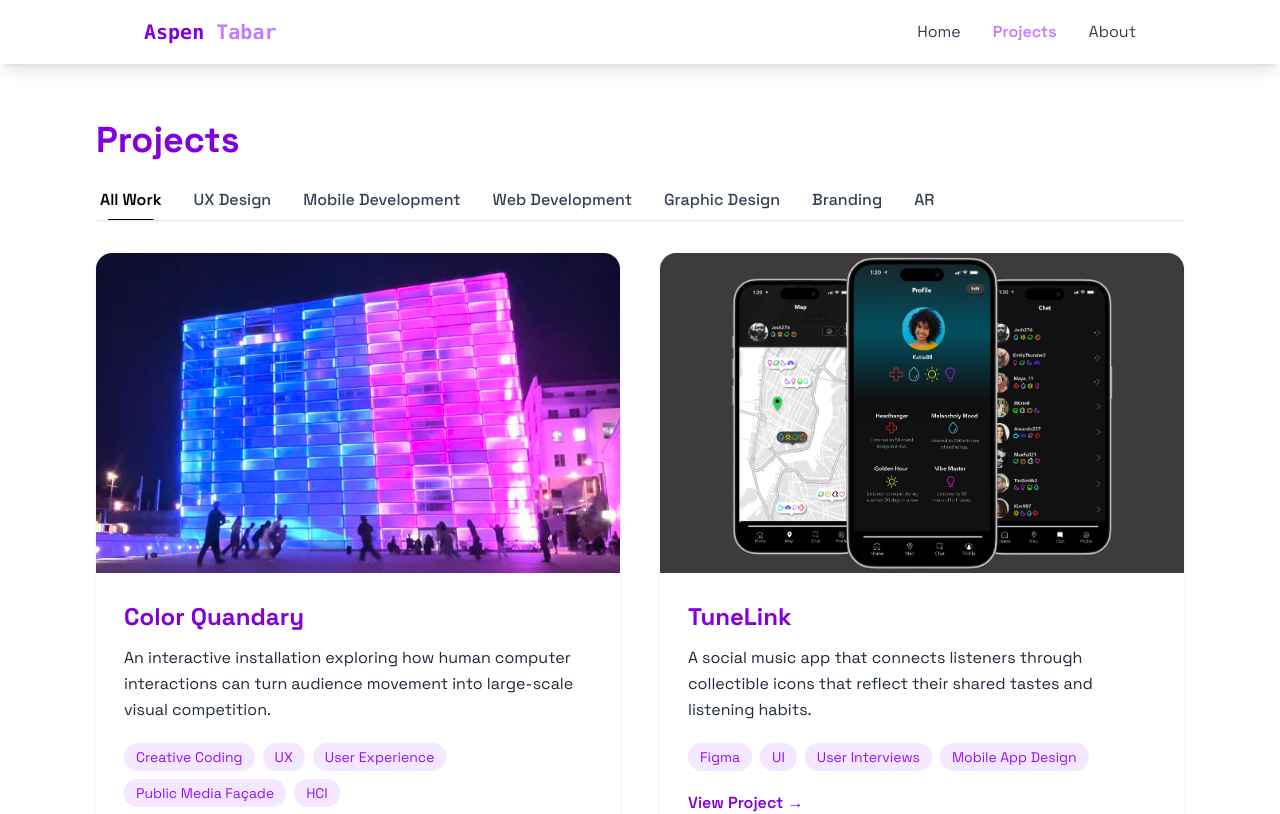
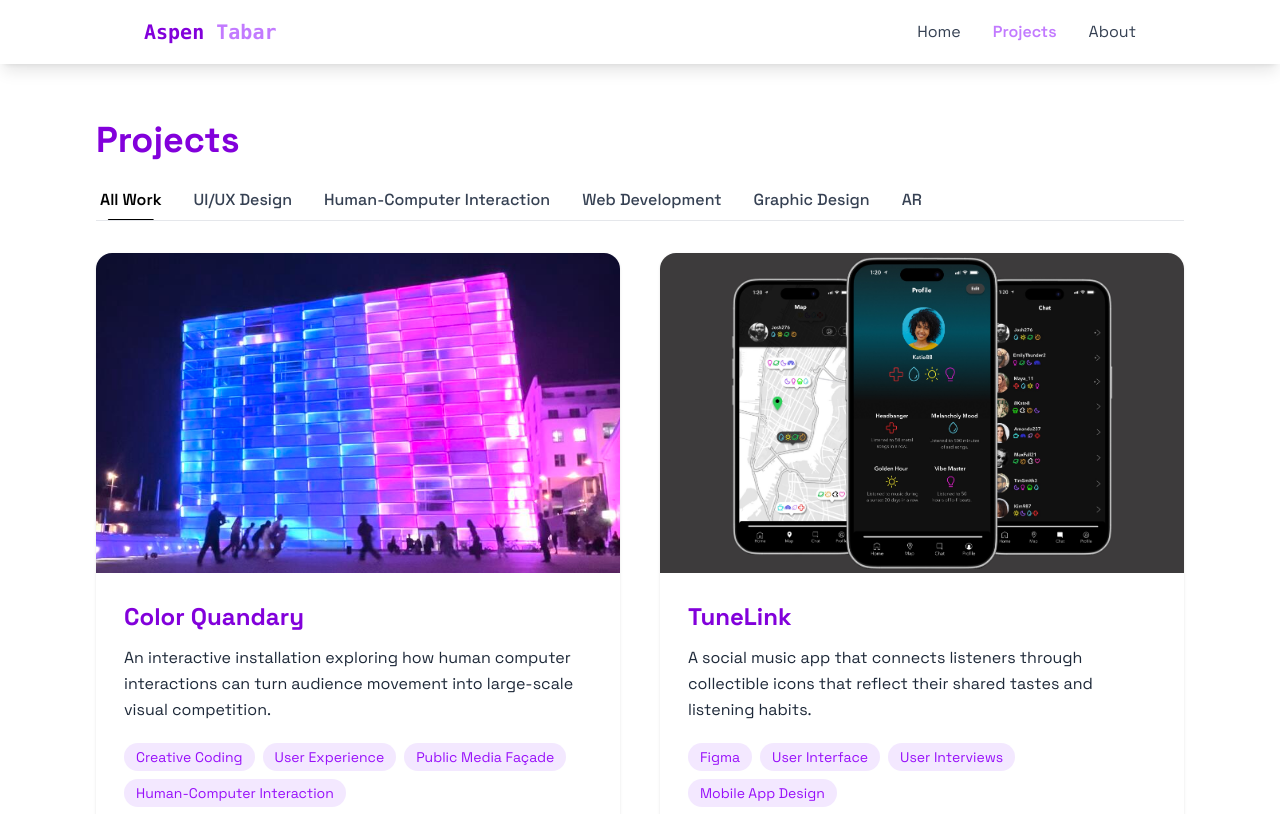
Before and after one commit to aspentabar/personalPortfolio, a React (Vite) app: page /projects in a window 1280 px wide. Shown: the top 814 px of the page. Built offline with nearby package versions, Linux system fonts and the light colour scheme.

Commit message:
labels on projects fix

```diff
--- a/src/pages/Projects.jsx
+++ b/src/pages/Projects.jsx
@@ -12,11 +12,10 @@ import PortfolioImg from "../assets/webcover.jpeg";
 // Project categories
 const categories = [
   { label: "All Work", value: "all" },
-  { label: "UX Design", value: "ux" },
-  { label: "Mobile Development", value: "mobile" },
+  { label: "UI/UX Design", value: "ux" },
+  { label: "Human-Computer Interaction", value: "HCI" },
   { label: "Web Development", value: "web" },
   { label: "Graphic Design", value: "graphic" },
-  { label: "Branding", value: "branding" },
   { label: "AR", value: "ar" },
 ];
 
@@ -28,9 +27,9 @@ const featuredProjects = [
     image: ArsImg,
     description:
       "An interactive installation exploring how human computer interactions can turn audience movement into large-scale visual competition.",
-    tech: ["Creative Coding", "UX", "User Experience", "Public Media Façade", "HCI"],
+    tech: ["Creative Coding", "User Experience", "Public Media Façade", "Human-Computer Interaction"],
     url: "/projects/ColorQuandary",
-    categories: ["ux", "cloud", "all"],
+    categories: ["HCI", "all"],
   },
   {
     id: "TuneLink",
@@ -38,9 +37,9 @@ const featuredProjects = [
     image: TuneinkImg,
     description:
       "A social music app that connects listeners through collectible icons that reflect their shared tastes and listening habits.",
-    tech: ["Figma", "UI", "User Interviews", "Mobile App Design"],
+    tech: ["Figma", "User Interface", "User Interviews", "Mobile App Design"],
     url: "/projects/TuneLink",
-    categories: ["ux", "web", "all"],
+    categories: ["ux", "all"],
   },
   {
     id: "Filosophia",
@@ -50,7 +49,7 @@ const featuredProjects = [
       "A typography specimen for the typeface 'Filosofia', showcasing its features and history through the format of a diary.",
     tech: ["Adobe Indesign", "Typography", "Graphic Design", "Mockup"],
     url: "/projects/Filosophia",
-    categories: ["web", "ux", "all"],
+    categories: ["graphic", "all"],
   },
   {
     id: "Portfolio",
```
